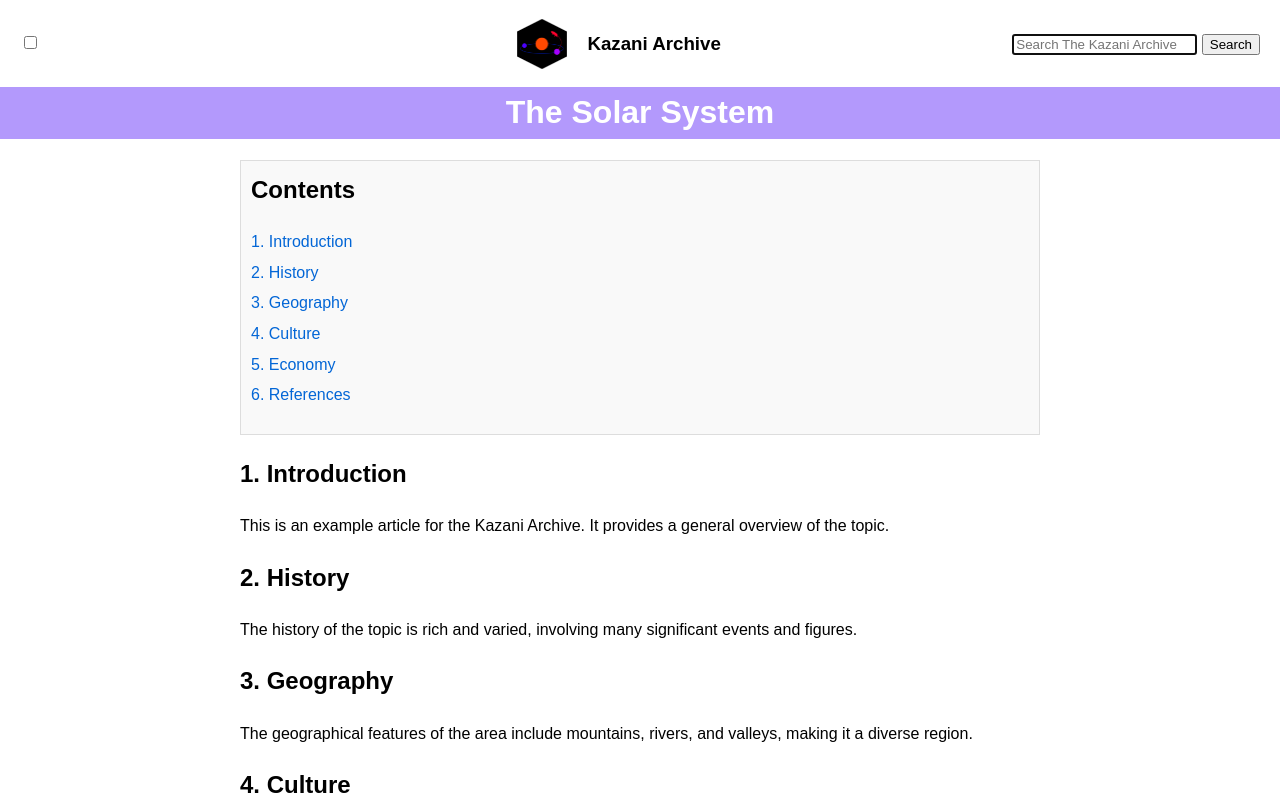
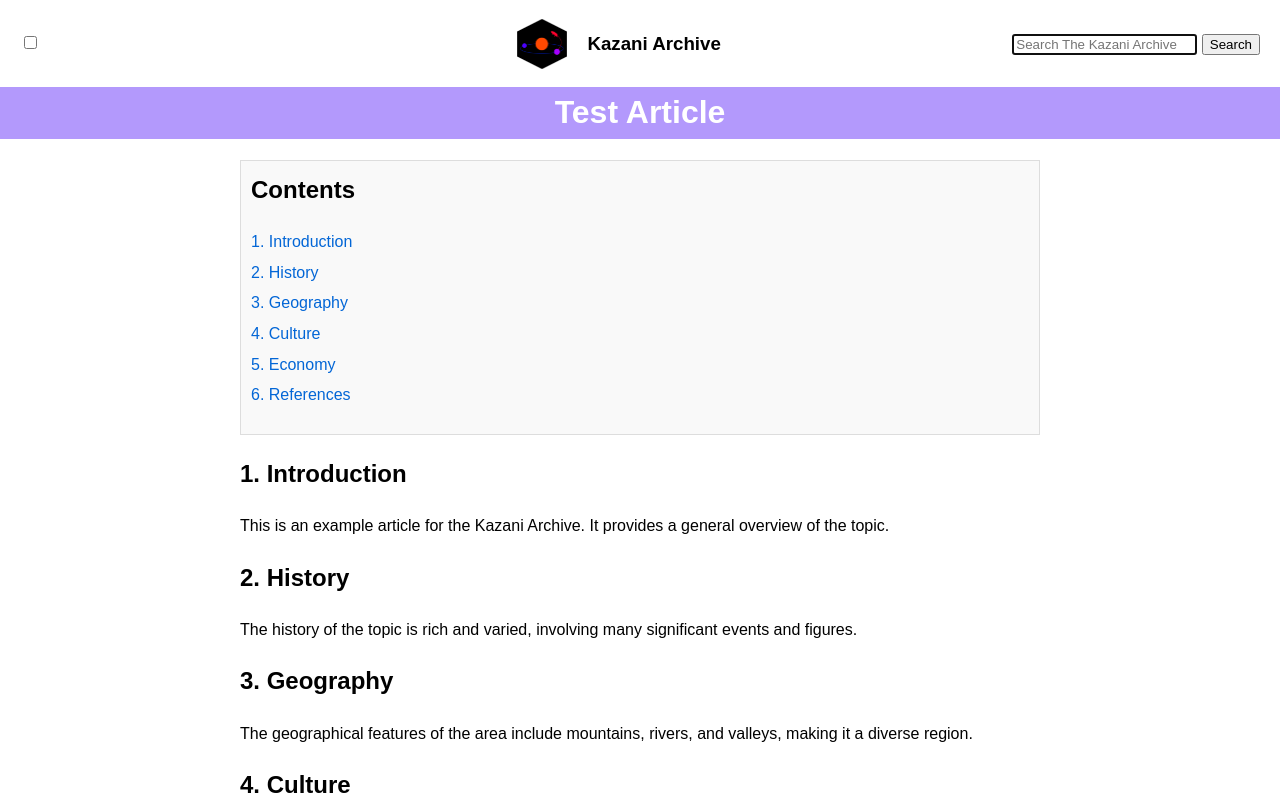
Before and after one commit to CatoVR/Kazani-Archive, a plain HTML site: page articletest.html in a window 1280 px wide. Shown: the top 808 px of the page. Drawn offline with Linux system fonts and the light colour scheme.

Commit message:
Update articletest.html

```diff
--- a/articletest.html
+++ b/articletest.html
@@ -24,7 +24,7 @@
 </div>
 
       <div id="title">
-            <h1>The Solar System</h1>
+            <h1>Test Article</h1>
         </div>
     </header>
 
```
